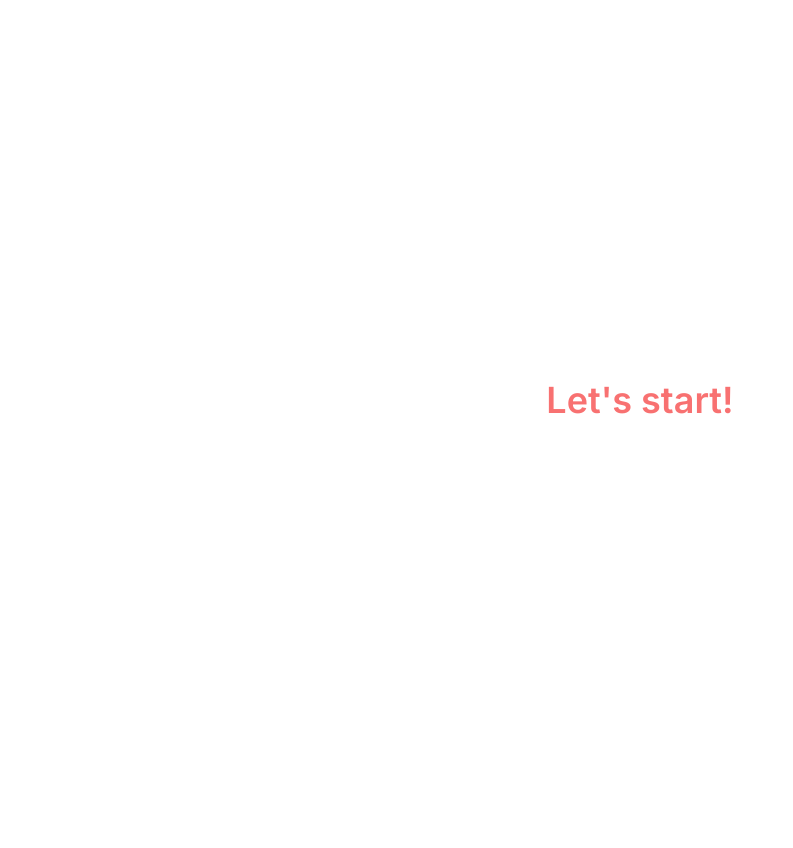
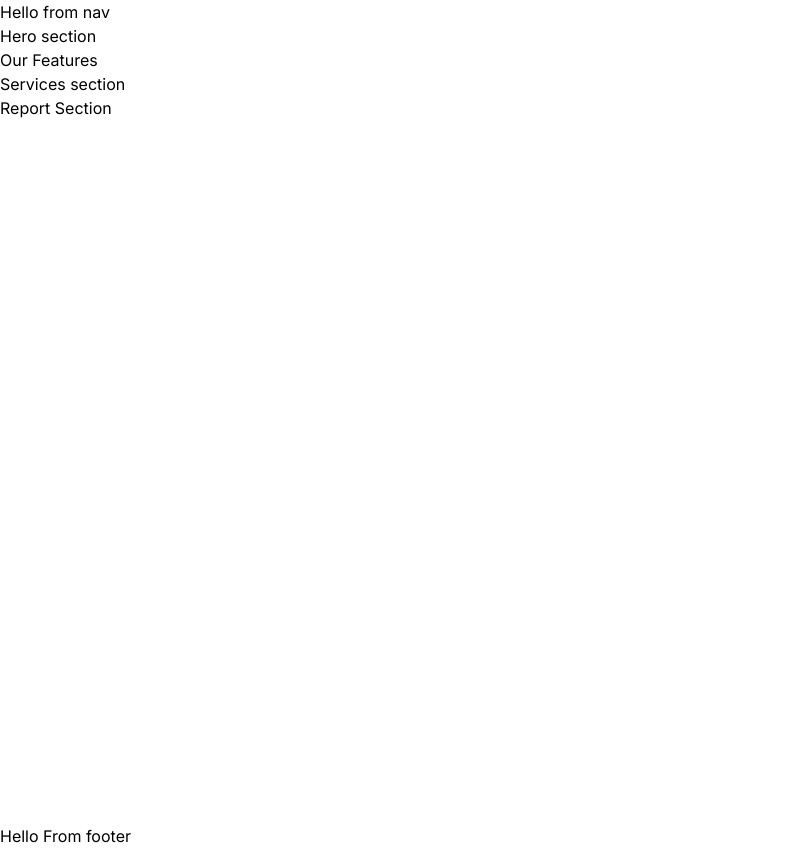
Before and after one commit to muntashir-wahid/underwriter-nextjs, a Next.js app: page / in a window 1280 px wide. Shown: the whole page, without its empty margins (0-793 px from the left). Before the commit the page ends 800 px from the top, so only its background shows below. Built offline with nearby package versions, Linux system fonts and the light colour scheme.

Commit message:
created skeleton components for home page, nav and footer

```diff
--- /dev/null
+++ b/app/HomeComponents/Features.jsx
@@ -0,0 +1,3 @@
+export default function Features() {
+  return <section>Our Features</section>;
+}
--- /dev/null
+++ b/app/HomeComponents/Hero.jsx
@@ -0,0 +1,3 @@
+export default function Hero() {
+  return <section>Hero section</section>;
+}
--- /dev/null
+++ b/app/HomeComponents/Report.jsx
@@ -0,0 +1,5 @@
+import React from "react";
+
+export default function Report() {
+  return <section>Report Section</section>;
+}
--- /dev/null
+++ b/app/HomeComponents/Services.jsx
@@ -0,0 +1,3 @@
+export default function Services() {
+  return <section>Services section</section>;
+}
--- /dev/null
+++ b/app/about-us/page.jsx
@@ -0,0 +1,3 @@
+export default function AboutUs() {
+  return <div>Welcome to About us page</div>;
+}
--- a/app/layout.jsx
+++ b/app/layout.jsx
@@ -1,17 +1,23 @@
 import { Inter } from "next/font/google";
 import "./globals.css";
+import Nav from "@/components/Shared/TopNavigation/Nav";
+import Footer from "@/components/Shared/Footer/Footer";
 
 const inter = Inter({ subsets: ["latin"] });
 
 export const metadata = {
-  title: "Create Next App",
-  description: "Generated by create next app",
+  title: "USA Underwriter",
+  description: "Daniyal Technologies Practical Task",
 };
 
 export default function RootLayout({ children }) {
   return (
     <html lang="en">
-      <body className={inter.className}>{children}</body>
+      <body className={inter.className}>
+        <Nav />
+        <main className="max-w-7xl mx-auto min-h-screen">{children}</main>
+        <Footer />
+      </body>
     </html>
   );
 }
--- a/app/page.jsx
+++ b/app/page.jsx
@@ -1,9 +1,15 @@
+import Features from "./HomeComponents/Features";
+import Hero from "./HomeComponents/Hero";
+import Report from "./HomeComponents/Report";
+import Services from "./HomeComponents/Services";
+
 export default function Home() {
   return (
-    <main className="min-h-screen flex flex-col items-center justify-center">
-      <h1 className="text-4xl text-red-400 text-center font-semibold">
-        Let's start!
-      </h1>
-    </main>
+    <>
+      <Hero />
+      <Features />
+      <Services />
+      <Report />
+    </>
   );
 }
--- /dev/null
+++ b/components/Shared/Footer/Footer.jsx
@@ -0,0 +1,3 @@
+export default function Footer() {
+  return <footer className="max-w-7xl mx-auto">Hello From footer</footer>;
+}
--- /dev/null
+++ b/components/Shared/TopNavigation/Nav.jsx
@@ -0,0 +1,3 @@
+export default function Nav() {
+  return <nav className="max-w-7xl mx-auto">Hello from nav</nav>;
+}
```
